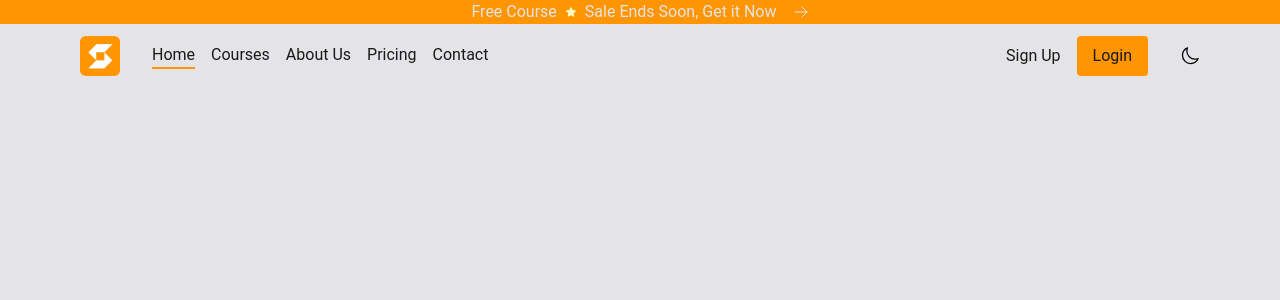
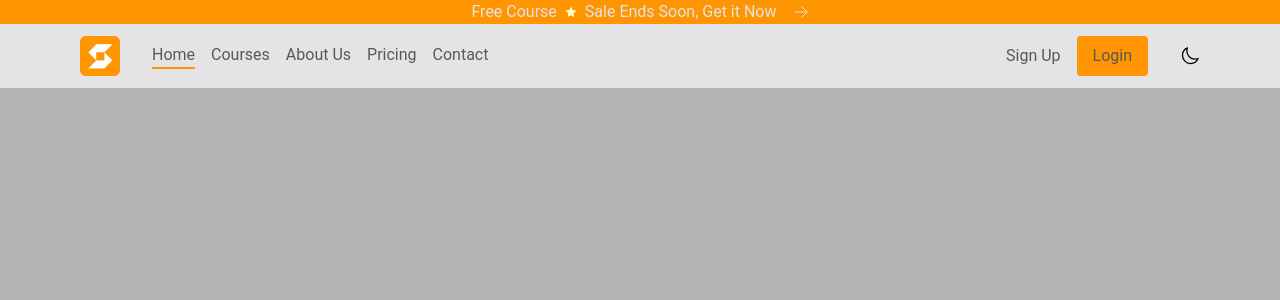
Before and after one commit to newest-j/online-course-registration, a Vue app in the folder client/: page / in a window 1280 px wide. Shown: the top 300 px of the page. Built offline with nearby package versions, Linux system fonts and the light colour scheme; the HTML template or start-up script is replaced by a standard one.

Commit message:
color rearranged

```diff
--- a/client/src/App.vue
+++ b/client/src/App.vue
@@ -3,7 +3,7 @@ import Navbar from '@/components/Navbar.vue'
 </script>
 
 <template>
-  <div class="min-h-screen bg-primary transition-colors duration-300">
+  <div class="min-h-screen bg-background transition-colors duration-300">
     <Navbar />
     <main>
       <router-view />
--- a/client/src/assets/main.css
+++ b/client/src/assets/main.css
@@ -5,10 +5,16 @@
   --color-accent: #ff9500;
   --color-primary: #e4e4e7;
   --color-secondary: #1a1a1a;
+  --color-background: #b3b3b3;
+  --color-text1: #1a1a1a;
+  --color-text2: #59595a;
 }
 
 .dark {
   --color-primary: #1a1a1a;
   --color-secondary: #e4e4e7;
   --color-accent: #ffbf66;
+  --color-background: #262626;
+  --color-text1: #fcfcfd;
+  --color-text2: #f7f7f8;
 }
--- a/client/src/components/Navbar.vue
+++ b/client/src/components/Navbar.vue
@@ -14,7 +14,7 @@
 
     <div><ArrowRightIcon class="text-primary size-4" /></div>
   </div>
-  <nav class="sticky py-3">
+  <nav class="sticky py-3 bg-primary">
     <div class="max-w-7xl m-auto lg:px-20 sm:px-6 px-4">
       <div class="flex justify-between gap-8">
         <!-- logo -->
@@ -26,7 +26,7 @@
         <div class="md:flex items-center w-full justify-between">
           <div class="hidden md:flex gap-4">
             <router-link
-              class="text-secondary hover:text-accent transition-colors duration-200"
+              class="text-text2 hover:text-accent transition-colors duration-200"
               :class="{ 'border-b-2 border-accent': $route.path === link.path }"
               v-for="link in navlink"
               :to="link.path"
@@ -38,11 +38,11 @@
 
           <div class="flex justify-end gap-4 items-center">
             <router-link
-              class="text-secondary hover:text-accent transition-colors duration-200"
+              class="text-text2 hover:text-accent transition-colors duration-200"
               :class="[
                 { 'border-b-2 border-accent': $route.path === link.path },
                 link.name === 'Login'
-                  ? 'bg-accent text-primary rounded-sm px-4 py-2  border-none'
+                  ? 'bg-accent hover:text-primary rounded-sm px-4 py-2  border-none'
                   : '',
               ]"
               v-for="link in navauth"
@@ -56,12 +56,12 @@
 
         <!-- bar button -->
         <button @click="isMenuOpen = !isMenuOpen" class="md:hidden">
-          <Bars3Icon v-if="!isMenuOpen" class="size-4 text-secondary" />
-          <XMarkIcon v-else class="size-4 text-secondary" />
+          <Bars3Icon v-if="!isMenuOpen" class="size-4 text-text1" />
+          <XMarkIcon v-else class="size-4 text-text1" />
         </button>
 
         <button @click="toggleDark" class="hidden md:block">
-          <SunIcon v-if="isDark" class="size-5 text-secondary" />
+          <SunIcon v-if="isDark" class="size-5 text-text1" />
           <MoonIcon v-else class="size-5" />
         </button>
       </div>
@@ -71,7 +71,7 @@
         <div class="flex flex-col gap-4 pt-3">
           <router-link
             @click="isMenuOpen = false"
-            class="text-secondary hover:text-accent transition-colors duration-200"
+            class="text-text1 hover:text-accent transition-colors duration-200"
             :class="{ 'border-l-2 border-accent pl-2 ': $route.path === link.path }"
             v-for="link in navlink"
             :to="link.path"
@@ -81,7 +81,7 @@
           >
 
           <button @click="toggleDark">
-            <SunIcon v-if="isDark" class="size-5 text-secondary" />
+            <SunIcon v-if="isDark" class="size-5 text-text1" />
             <MoonIcon v-else class="size-5" />
           </button>
         </div>
```
